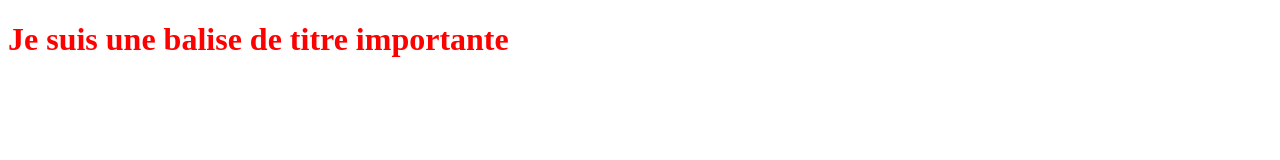
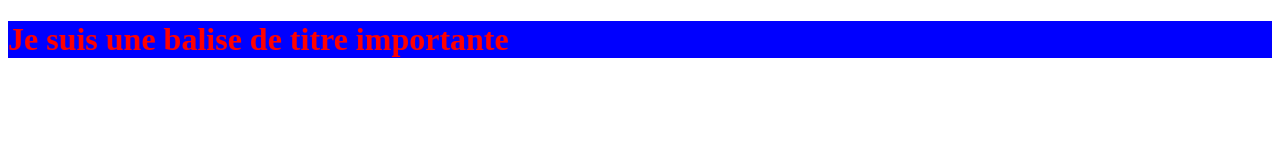
Before and after one commit to Yaniv01/ton_super-repo, a plain HTML site: page index.html in a window 1280 px wide. Drawn offline with Linux system fonts and the light colour scheme.

Commit message:
changes in css

```diff
--- a/styles.css
+++ b/styles.css
@@ -1,4 +1,4 @@
 h1
 {
-	color: red;
+	color: red;background-color: blue;
 }
```
